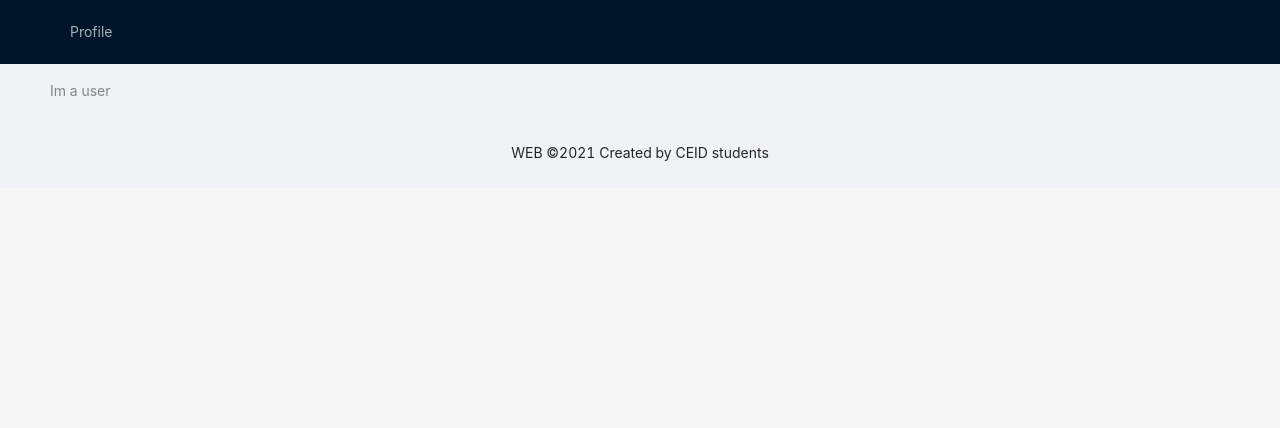
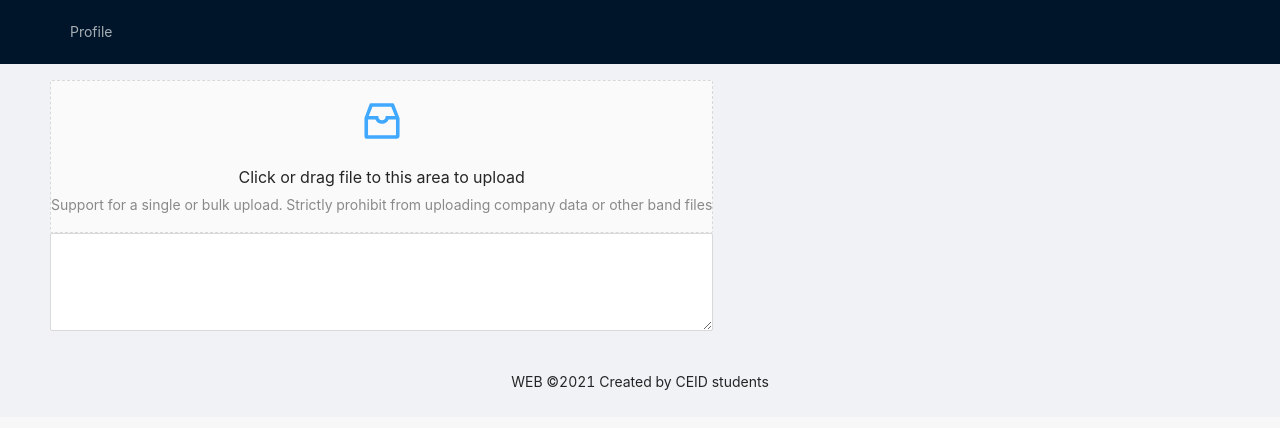
Before and after one commit to sphantom99/www, a Next.js app: page /user in a window 1280 px wide. Shown: the top 428 px of the page. Built offline with nearby package versions, Linux system fonts and the light colour scheme.

Commit message:
Added file upload

```diff
--- /dev/null
+++ b/components/FileUploader.js
@@ -0,0 +1,103 @@
+/* eslint-disable no-shadow */
+/* eslint-disable react/jsx-props-no-spreading */
+import React, { useState } from 'react';
+import {
+  Upload, message, Input, Button, Row, Col, notification,
+} from 'antd';
+import { InboxOutlined } from '@ant-design/icons';
+import harFileCleaner from '../lib/harFileCleaner';
+
+const { Dragger } = Upload;
+const { TextArea } = Input;
+
+export default function FileUploader() {
+  const props = {
+    name: 'file',
+    onChange(info, files) {
+      const { status } = info.file;
+      if (status !== 'uploading') {
+        console.log(info.file, info.fileList);
+      }
+      if (status === 'done') {
+        message.success(`${info.file.name} file uploaded successfully.`);
+        console.log(files);
+      } else if (status === 'error') {
+        message.error(`${info.file.name} file upload failed.`);
+      }
+    },
+    onDrop(e) {
+      console.log('Dropped files', e.dataTransfer.files);
+    },
+  };
+  const close = () => {
+    console.log(
+      'Notification was closed. Either the close button was clicked or duration time elapsed.',
+    );
+  };
+  const openNotification = () => {
+    const key = `open${Date.now()}`;
+    const btn = (
+      <Button type="primary" size="small" onClick={() => notification.close(key)}>
+        Confirm
+      </Button>
+    );
+    notification.open({
+      message: 'Notification Title',
+      description:
+        'Something went wrong. Please check your file or try again later',
+      btn,
+      key,
+      onClose: close,
+    });
+  };
+
+  const [data, setData] = useState(null);
+
+  return (
+    <div>
+      <Row type="flex" justify="center" align="middle">
+        <Col>
+          <Dragger
+            {...props}
+            accept=".har"
+            maxCount={1}
+            customRequest={(fileList) => {
+              console.log(fileList);
+            }}
+            beforeUpload={(file) => {
+              const reader = new FileReader();
+
+              reader.onload = (e) => {
+                try {
+                  setData(e.target.result);
+                } catch (e) {
+                  openNotification();
+                }
+              };
+              reader.readAsText(file);
+
+              // Prevent upload
+              return false;
+            }}
+          >
+            <p className="ant-upload-drag-icon">
+              <InboxOutlined />
+            </p>
+            <p className="ant-upload-text">Click or drag file to this area to upload</p>
+            <p className="ant-upload-hint">
+              Support for a single or bulk upload. Strictly prohibit from uploading company data or
+              other band files
+            </p>
+          </Dragger>
+          <TextArea rows={4} value={data} />
+          {data && (
+            <>
+              <Button onClick={() => harFileCleaner(data)}>Download processed file</Button>
+              <Button>Upload processed file to server</Button>
+            </>
+          )}
+        </Col>
+      </Row>
+    </div>
+  );
+}
--- /dev/null
+++ b/lib/harFileCleaner.js
@@ -0,0 +1,4 @@
+export default function harFileCleaner(file) {
+  console.log(file);
+  console.log('I have the file, time for cleanup');
+}
--- a/pages/user.js
+++ b/pages/user.js
@@ -1,5 +1,11 @@
+/* eslint-disable react/jsx-props-no-spreading */
 import React from 'react';
+import FileUploader from '../components/FileUploader';
 
 export default function User() {
-  return <div>Im a user</div>;
+  return (
+    <div>
+      <FileUploader />
+    </div>
+  );
 }
```
